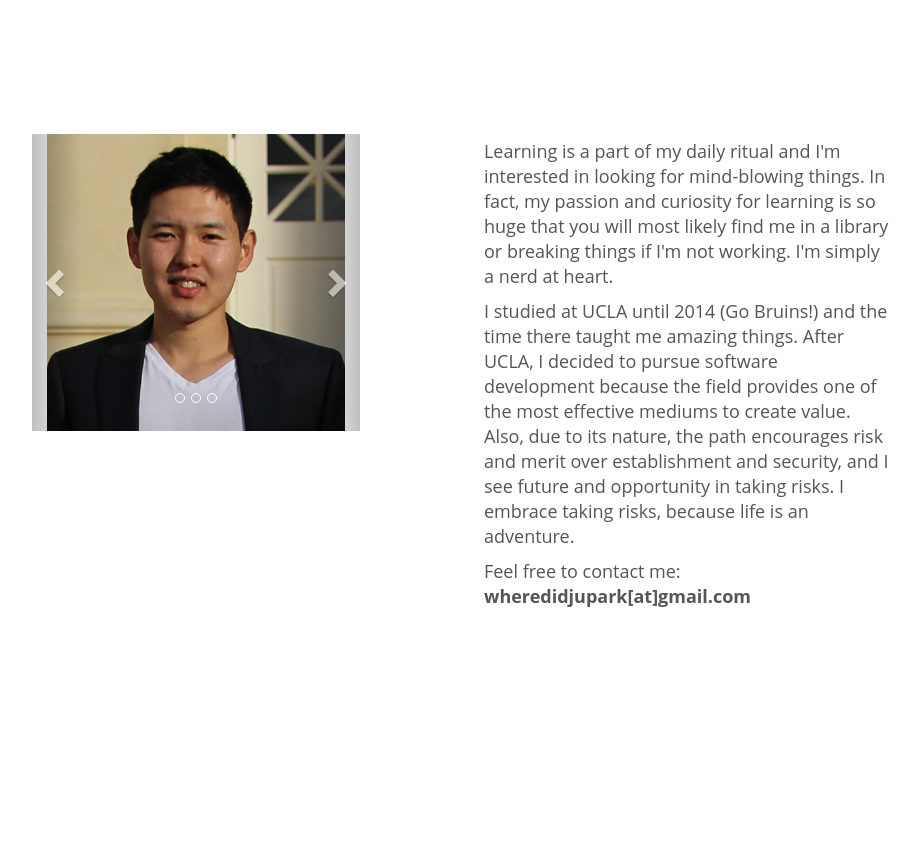
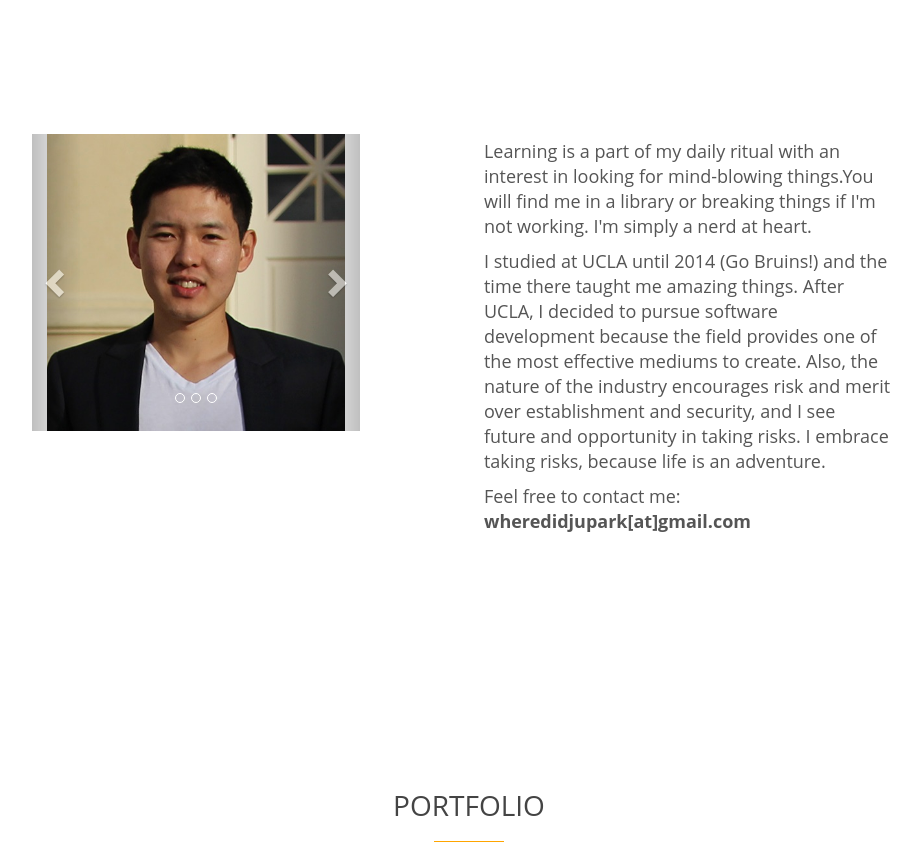
Before and after one commit to thinkingtofu/thinkingtofu.github.io, a plain HTML site: page index.html in a window 1280 px wide. Shown: the part 1360-2221 px from the top of the page, without its empty margins (171-1092 px from the left). Drawn offline with Linux system fonts and the light colour scheme.

Commit message:
changed about description

```diff
--- a/index.html
+++ b/index.html
@@ -208,10 +208,10 @@ The data-spy and data-target are part of the built-in Bootstrap scrollspy functi
             </div>
             <div class="col-md-4 col-lg-4 col-md-offset-1 col-lg-offset-1">
                 <h4>
-                    Learning is a part of my daily ritual and I'm interested in looking for mind-blowing things. In fact, my passion and curiosity for learning is so huge that you will most likely find me in a library or breaking things if I'm not working. I'm simply a nerd at heart.
+                    Learning is a part of my daily ritual with an interest in looking for mind-blowing things.You will find me in a library or breaking things if I'm not working. I'm simply a nerd at heart.
                 </h4>
                 <h4>
-                    I studied at UCLA until 2014 (Go Bruins!) and the time there taught me amazing things. After UCLA, I decided to pursue software development because the field provides one of the most effective mediums to create value. Also, due to its nature, the path encourages risk and merit over establishment and security, and I see future and opportunity in taking risks. I embrace taking risks, because life is an adventure.
+                    I studied at UCLA until 2014 (Go Bruins!) and the time there taught me amazing things. After UCLA, I decided to pursue software development because the field provides one of the most effective mediums to create. Also, the nature of the industry encourages risk and merit over establishment and security, and I see future and opportunity in taking risks. I embrace taking risks, because life is an adventure.
                 </h4>
                 <h4>
 
```
